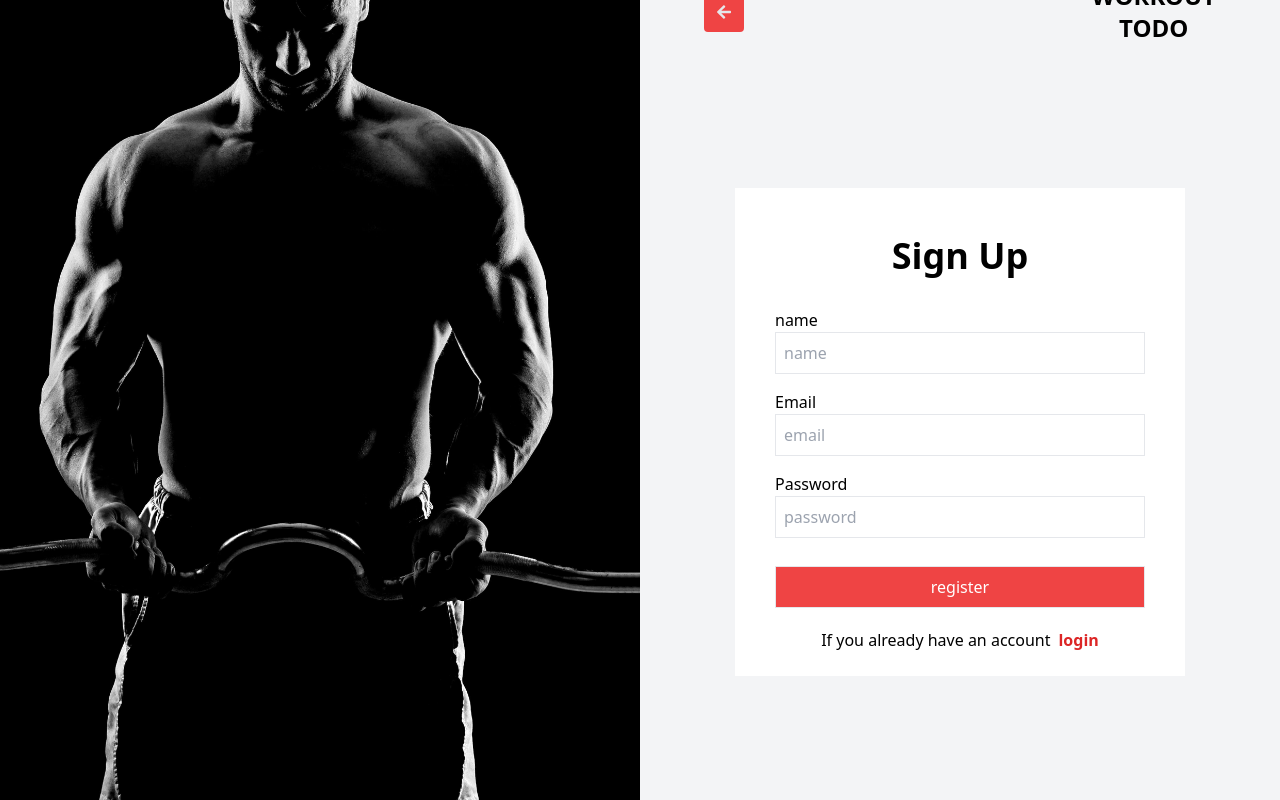
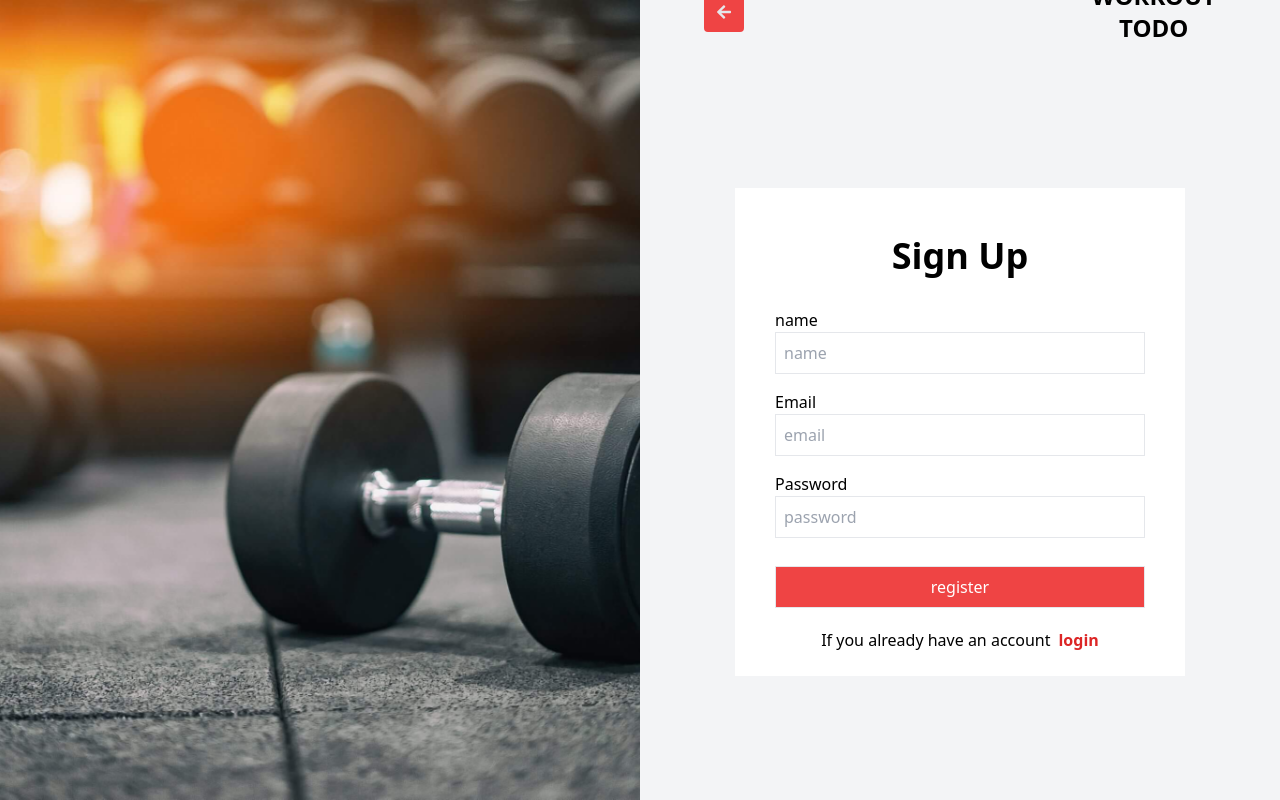
Before and after one commit to YassineDev1/WORKOUTTODO-frontend, a Next.js app: page /auth/signup in a window 1280 px wide. Built offline with nearby package versions, Linux system fonts and the light colour scheme.

Commit message:
change the signup background image

```diff
--- a/app/auth/signup/page.jsx
+++ b/app/auth/signup/page.jsx
@@ -39,7 +39,7 @@ const SignIn = () => {
       <div className="hidden md:block">
         <img
           className="object-cover w-full h-full"
-          src="/images/bodyBuilding_bg.jpg"
+          src="/images/bg-1.jpg"
           alt=""
         />
       </div>
```
Also changed, not shown: public/images/bg-1.jpg (added).
